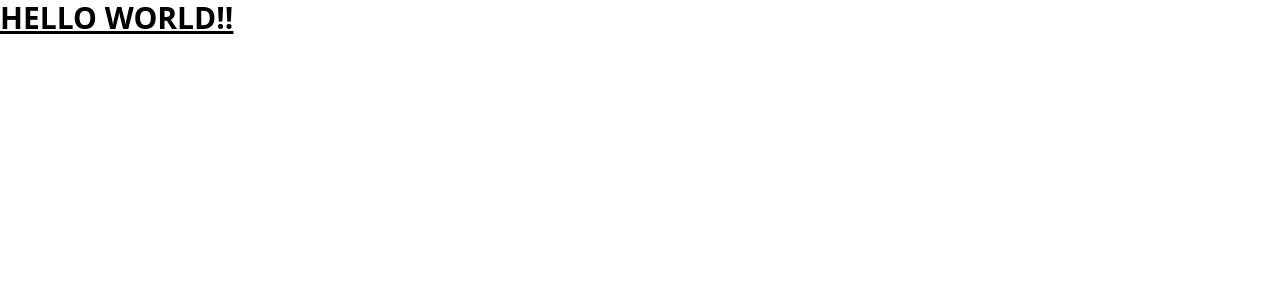
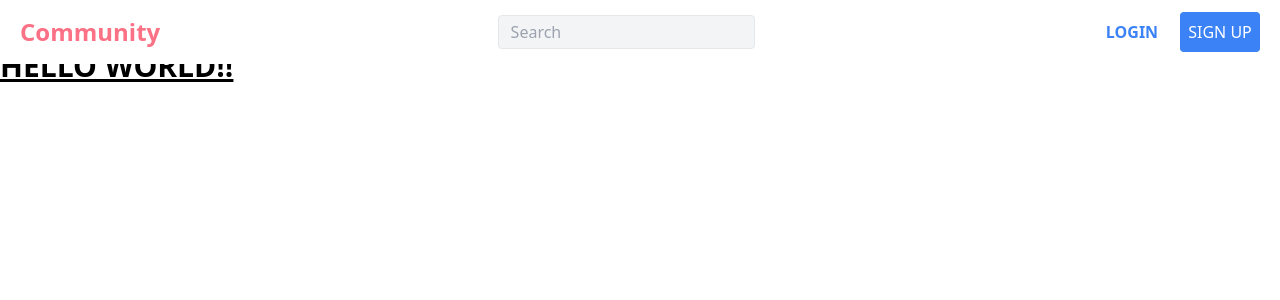
Before and after one commit to R1NM/reddit-clone-client, a Next.js app: page / in a window 1280 px wide. Shown: the top 300 px of the page. Built offline with nearby package versions, Linux system fonts and the light colour scheme; no server answers.

Commit message:
feat: nav bar

```diff
--- /dev/null
+++ b/src/components/NavBar.tsx
@@ -0,0 +1,55 @@
+import axios from 'axios';
+import Link from 'next/link'
+import React, { Fragment } from 'react'
+import { useAuthDispatch, useAuthState } from '../context/auth'
+
+const NavBar : React.FC = () => {
+    const {loading, authenticated} = useAuthState();
+
+    const dispatch = useAuthDispatch();
+
+    const handleLogout = () =>{
+        axios.post("/auth/logout")
+        .then(()=>{
+            dispatch("LOGOUT")
+            window.location.reload();
+        })
+        .catch((err)=>{
+            console.error(err);
+        })
+    }
+
+    return (
+    <div className='fixed inset-x-0 top-0 z-10 flex items-center justify-between h-16 px-5 bg-white'>
+        <span className='text-2xl font-semibold text-rose-400'>
+            <Link href="/">Community</Link>
+        </span>
+
+        <div className='max-w-full px-4'>
+            <div className='relative flex items-center bg-gray-100 border rounded hover:border-gray-400'>
+                <input type="text" placeholder='Search'
+                    className='px-3 py-1 bg-transparent rounded focus: outline-none'/>
+            </div>
+        </div>
+
+        <div className='flex'>
+            {!loading &&(
+                authenticated ?(
+                    <button className='w-20 p-2 mr-2 text-center text-sm text-white bg-gray-400 rounded' onClick={handleLogout}>LOGOUT</button>
+                ):(
+                    <Fragment>
+                        <div className='w-20 p-2 mr-2 text-center font-bold text-blue-500 border-blue-400 rounded'>
+                            <Link href="/login">LOGIN</Link>
+                        </div>
+                        <div className='w-20 p-2 text-center text-white bg-blue-500 rounded'>
+                            <Link href="/login">SIGN UP</Link>
+                        </div>
+                    </Fragment>
+                )
+            )}
+        </div>
+    </div>
+    )
+}
+
+export default NavBar
--- a/src/pages/_app.tsx
+++ b/src/pages/_app.tsx
@@ -2,11 +2,23 @@
 import type { AppProps } from 'next/app'
 import Axios  from 'axios'
 import { AuthProvider } from '../context/auth';
+import { useRouter } from 'next/router';
+import NavBar from '../components/NavBar';
 
 export default function App({ Component, pageProps }: AppProps) {
   Axios.defaults.baseURL=process.env.NEXT_PUBLIC_SERVER_BASE_URL+"/api";
   Axios.defaults.withCredentials=true;
+
+  // navbar is unavailable on register and login page
+  const {pathname} = useRouter();
+  const authRoutes = ["/register","/login"]
+  const authRoute = authRoutes.includes(pathname)
+
+
   return <AuthProvider>
-    <Component {...pageProps} />
+    {!authRoute && <NavBar/>}
+    <div className={authRoute ? "" : "pt-12"}>
+      <Component {...pageProps} />
+    </div>
   </AuthProvider>
 }
--- a/src/pages/login.tsx
+++ b/src/pages/login.tsx
@@ -57,7 +57,7 @@
                     />
 
 
-                    <button className='w-full py-2 mb-1 text-xs font-medium text-white uppercase bg-gray-400 border border-gray-400 rounded'>
+                    <button className='w-full py-2 mb-1 text-xs font-medium text-white uppercase bg-blue-500 border border-blue-500 rounded'>
                     Login
                     </button>
                 </form>
```
